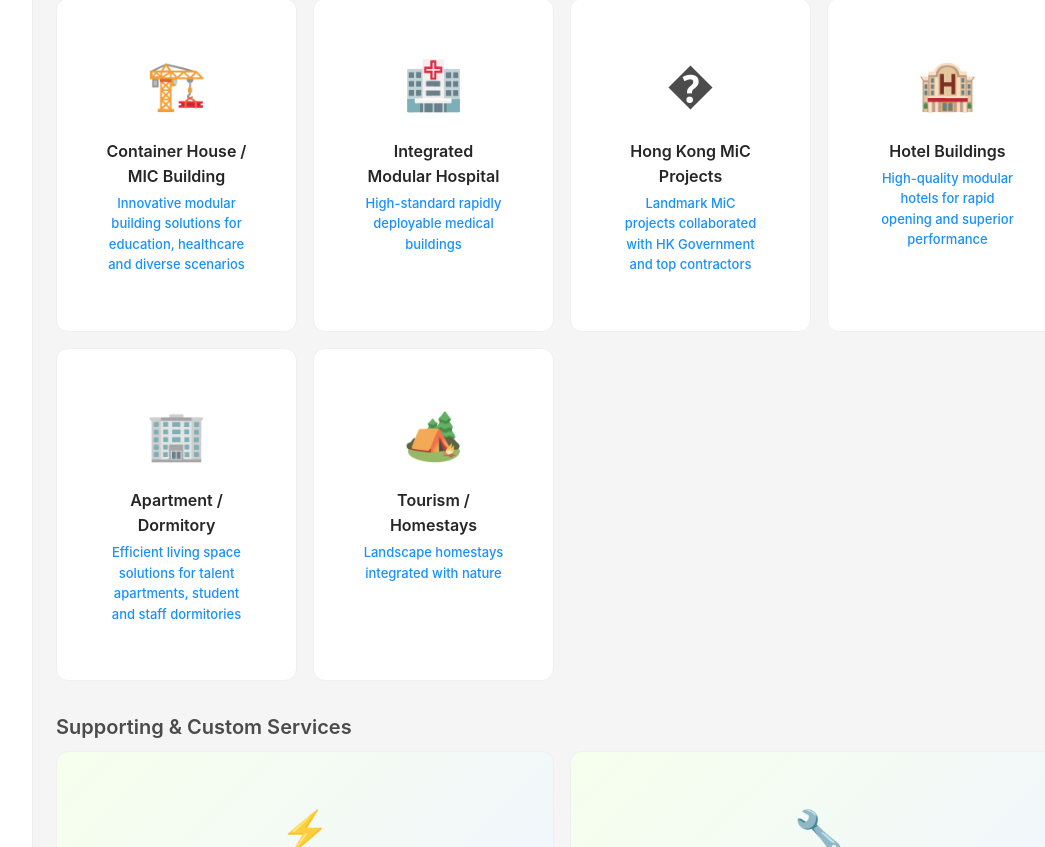
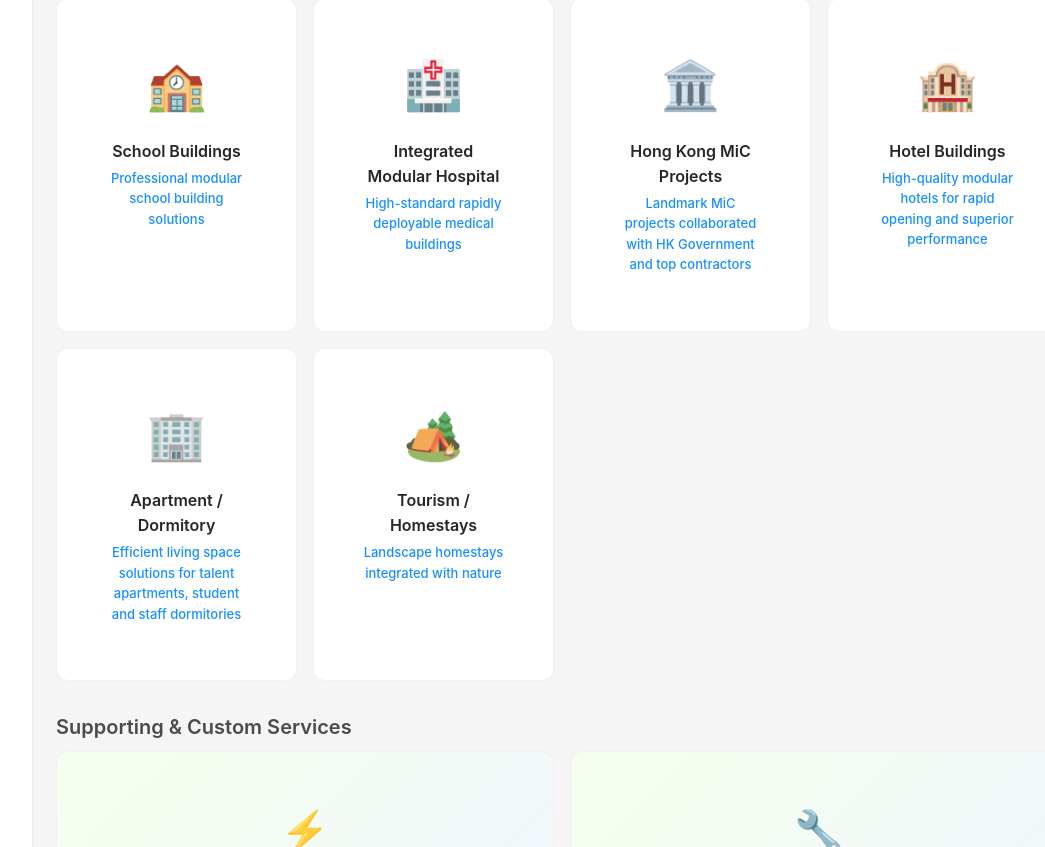
Before and after one commit to amike42w-sys/company-ai, a React (Vite) app: page / in a window 1280 px wide. Shown: the part 1244-2091 px from the top of the page, without its empty margins (188-1233 px from the left). Built offline with nearby package versions, Linux system fonts and the light colour scheme.

Commit message:
修复卡片点击问题及图标显示问题

```diff
--- a/src/components/Home/HomePage.tsx
+++ b/src/components/Home/HomePage.tsx
@@ -198,7 +198,7 @@ const HomePage: React.FC = () => {
               <Card
                 className={styles.productCard}
                 hoverable
-                onClick={() => navigate(`/category/${cat.id}`)}
+                onClick={() => cat.projects?.length > 0 && navigate(`/product/${cat.projects[0].id}`)}
               >
                 <div className={styles.productIcon}>{cat.icon}</div>
                 <div className={styles.productName}>{cat.name[currentLang]}</div>
--- a/src/data/companyInfo.ts
+++ b/src/data/companyInfo.ts
@@ -15,11 +15,11 @@ export const companyInfo = {
   categories: [
     {
       id: 'school-cat',
-      name: { zh: '集装箱房屋 / MIC建筑', en: 'Container House / MIC Building' },
-      icon: '🏗️',
+      name: { zh: '校园建筑', en: 'School Buildings' },
+      icon: '🏫',
       description: {
-        zh: '创新模块化建筑解决方案，适用于教育、医疗等多元场景',
-        en: 'Innovative modular building solutions for education, healthcare and diverse scenarios'
+        zh: '专业的模块化校园建筑解决方案',
+        en: 'Professional modular school building solutions'
       },
       projects: [
         // 1. 福田博园小学
@@ -193,7 +193,7 @@ export const companyInfo = {
     {
       id: 'hk-cat',
       name: { zh: '香港MiC项目', en: 'Hong Kong MiC Projects' },
-      icon: '�️',
+      icon: '🏛️',
       description: {
         zh: '由香港政府及知名承建商合作的标杆性模块化建筑工程',
         en: 'Landmark MiC projects collaborated with HK Government and top contractors'
```
